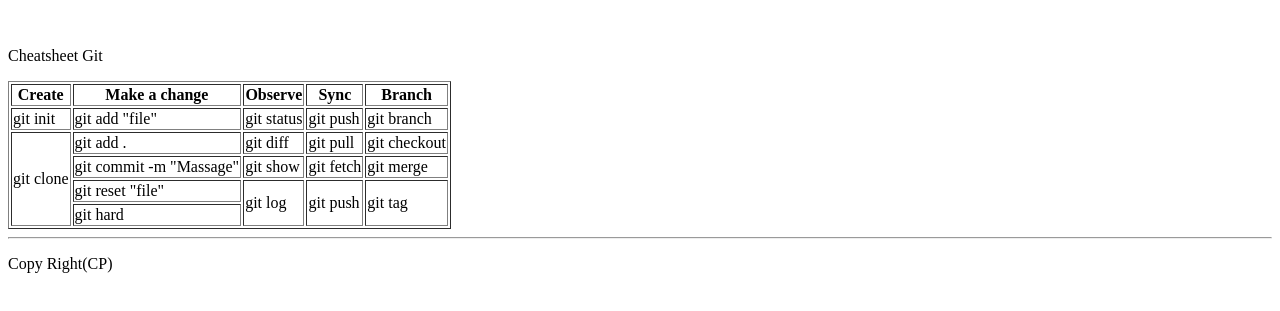
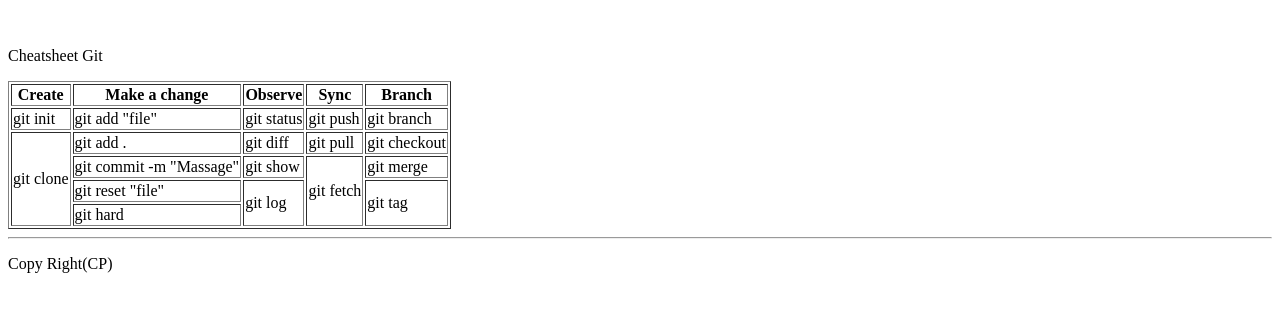
Before and after one commit to DwiYudhaKarp/tryGit, a plain HTML site: page index.html in a window 1280 px wide. Shown: the part 119-430 px from the top of the page. Drawn offline with Linux system fonts and the light colour scheme.

Commit message:
Membuat CheatSheet Git

```diff
--- a/index.html
+++ b/index.html
@@ -40,14 +40,13 @@
         <tr>
             <td>git commit -m "Massage"</td>
             <td>git show</td>
-            <td>git fetch</td>
+            <td rowspan="3">git fetch</td>
             <td>git merge</td>
         </tr>
 
         <tr>
             <td>git reset "file"</td>
             <td rowspan="2">git log</td>
-            <td rowspan="2">git push</td>
             <td rowspan="2">git tag</td>
         </tr>
 
```
